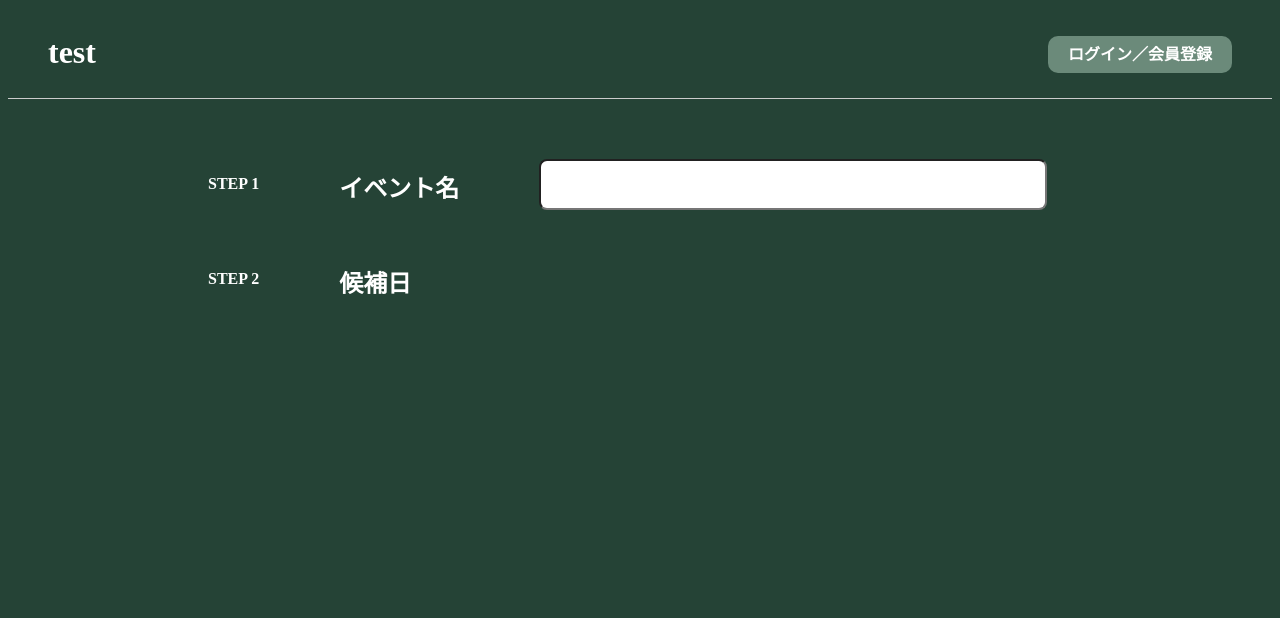
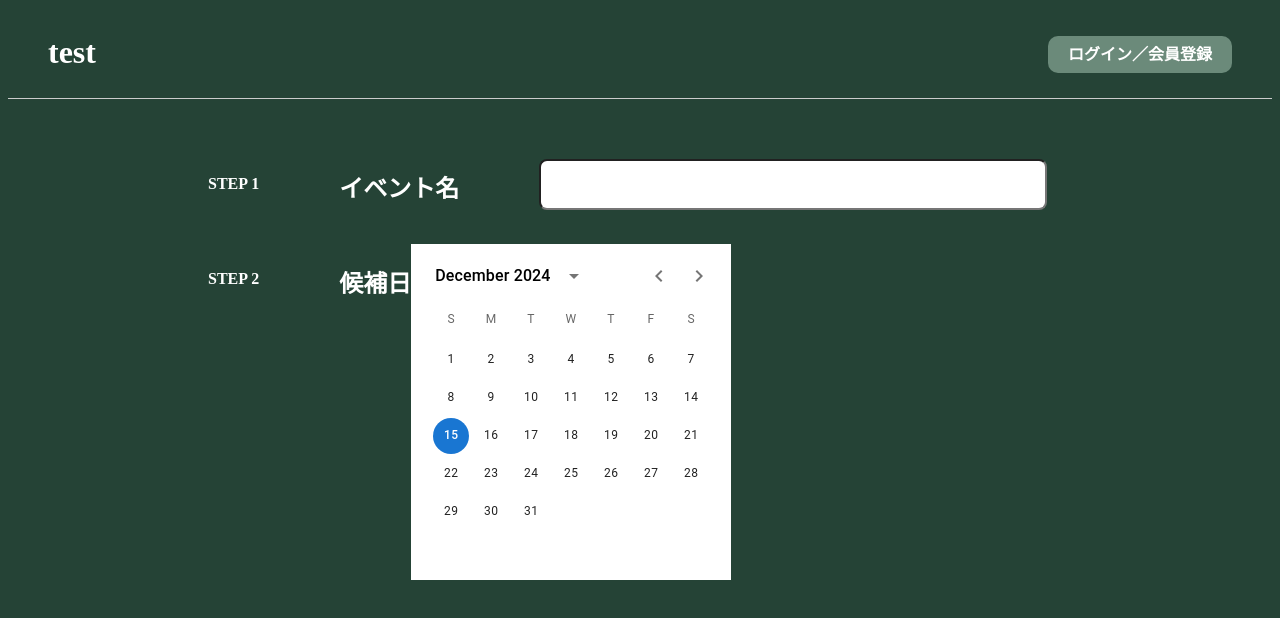
Before and after one commit to tomturner14/nomikaisan, a Next.js app: page / in a window 1280 px wide. Shown: the top 618 px of the page. Built offline with nearby package versions, Linux system fonts and the light colour scheme.

Commit message:
カレンダー追加！！

```diff
--- a/package.json
+++ b/package.json
@@ -9,8 +9,13 @@
     "lint": "next lint"
   },
   "dependencies": {
+    "@emotion/react": "^11.11.4",
+    "@emotion/styled": "^11.11.5",
     "@headlessui/react": "^2.1.2",
     "@heroicons/react": "^2.1.5",
+    "@mui/material": "^5.16.4",
+    "@mui/x-date-pickers": "^7.10.0",
+    "dayjs": "^1.11.12",
     "next": "^14.2.5",
     "prop-types": "^15.8.1",
     "react": "^18",
--- a/src/app/page.js
+++ b/src/app/page.js
@@ -6,6 +6,12 @@ import { Dialog, Transition } from '@headlessui/react';
 import { CheckIcon, ExclamationTriangleIcon } from '@heroicons/react/20/solid';
 import PropTypes from "prop-types"
 import "./globals.css";
+import * as React from 'react';
+import { LocalizationProvider } from '@mui/x-date-pickers/LocalizationProvider';
+import { AdapterDayjs } from '@mui/x-date-pickers/AdapterDayjs';
+import { StaticDatePicker } from '@mui/x-date-pickers/StaticDatePicker';
+import dayjs from 'dayjs';
+import { TextField } from "@mui/material";
 
 function Event(prop) {
   return (
@@ -31,6 +37,7 @@ Event.defaultProps = {
 }
 
 export default function Home() {
+  const [value, setValue] = useState(dayjs());
   return (
     <div>
       <div className="steps">
@@ -42,6 +49,20 @@ export default function Home() {
         <div className="step2">
           <h4>STEP 2</h4>
           <h2>候補日</h2>
+          <LocalizationProvider dateAdapter={AdapterDayjs}>
+            <StaticDatePicker
+              displayStaticWrapperAs="desktop"
+              openTo="day"
+              value={value}
+              onChange={(newValue) => {
+                setValue(newValue);
+              }}
+              renderInput={(params) => <TextField {...params} />}
+            />
+          </LocalizationProvider>
+        </div>
+        <div>
+
         </div>
       </div>
       <div className="calendar">
```
Also changed, not shown: 1 other file (tests, documents, lock files or other folders).
